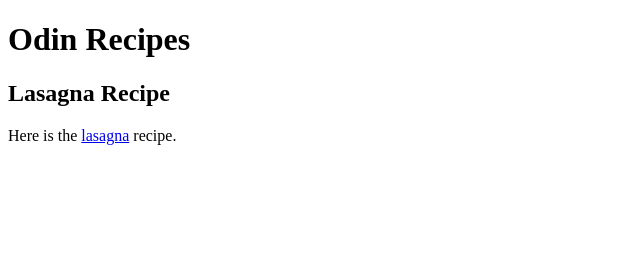
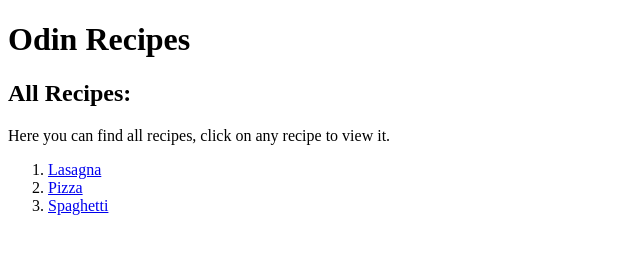
Before and after one commit to heyyfurqan/odin-recipes, a plain HTML site: page index.html in a window 1280 px wide. Shown: the whole page, without its empty margins (0-640 px from the left). Drawn offline with Linux system fonts and the light colour scheme.

Commit message:
Add links to 2 new recipes

```diff
--- a/index.html
+++ b/index.html
@@ -9,7 +9,12 @@
 <body>
     <h1>Odin Recipes</h1>
 
-    <h2>Lasagna Recipe</h2>
-    <p>Here is the <a href="recipes/lasagna.html">lasagna</a> recipe.</p>
+    <h2>All Recipes:</h2>
+    <p>Here you can find all recipes, click on any recipe to view it.</p>
+    <ol>
+        <li> <a href="recipes/lasagna.html">Lasagna</a></li>
+        <li><a href="recipes/pizza.html">Pizza</a></li>
+        <li><a href="recipes/spaghetti.html">Spaghetti</a></li>
+    </ol>
 </body>
 </html>
```
